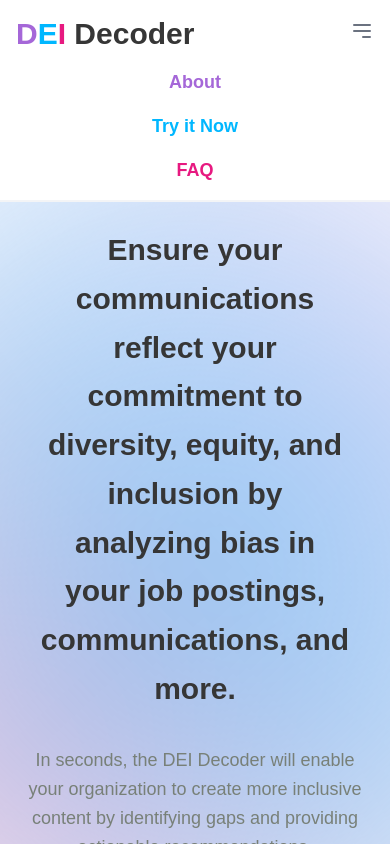
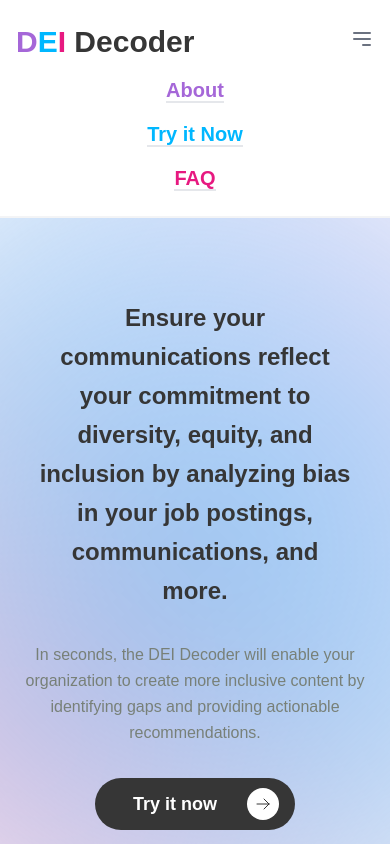
Before and after one commit to CivicTechFredericton/dei-decoder, a Next.js app: page / in a window 390 px wide. Both pictures are taken after a click on the button 362 px from the left and 30 px from the top of the page. Shown: the top 844 px of the page. Built offline with nearby package versions, Linux system fonts and the light colour scheme.

Commit message:
(app): Navbar spacing correction

```diff
--- a/src/app/components/Navbar.tsx
+++ b/src/app/components/Navbar.tsx
@@ -13,10 +13,10 @@
   };
 
   return (
-    <header className="w-full py-4 bg-white border-b-2 border-gray-100">
+    <header className="w-full py-6 bg-white border-b-2 border-gray-100">
       <nav className="flex justify-between items-center px-4 md:px-12">
         {/* Logo */}
-        <h1 className="text-3xl font-bold">
+        <h1 className="text-3xl font-bold md:pl-60">
           <Link href="/">
             <span className="text-about-color">D</span>
             <span className="text-try-color">E</span>
@@ -51,7 +51,7 @@
         </div>
 
         {/* Navigation Links for larger screens */}
-        <ul className="hidden md:flex space-x-12 text-xl font-extrabold">
+        <ul className="hidden md:flex md:pr-60 space-x-12 text-xl font-extrabold">
           <li>
             <Link href="/about" className="text-about-color">
               About
@@ -76,19 +76,19 @@
           isOpen ? "max-h-40 opacity-100" : "max-h-0 opacity-0"
         }`}
       >
-        <ul className="flex flex-col space-y-4 text-lg font-extrabold mt-4 text-center">
+        <ul className="flex flex-col space-y-4 text-xl font-extrabold mt-4 text-center">
           <li>
-            <Link href="/about" className="text-about-color" onClick={closeMenu}>
+            <Link href="/about" className="text-about-color border-b-2" onClick={closeMenu}>
               About
             </Link>
           </li>
           <li>
-            <Link href="/decoder" className="text-try-color" onClick={closeMenu}>
+            <Link href="/decoder" className="text-try-color border-b-2" onClick={closeMenu}>
               Try it Now
             </Link>
           </li>
           <li>
-            <Link href="/faq" className="text-faq-color" onClick={closeMenu}>
+            <Link href="/faq" className="text-faq-color border-b-2" onClick={closeMenu}>
               FAQ
             </Link>
           </li>
--- a/src/app/page.tsx
+++ b/src/app/page.tsx
@@ -6,18 +6,18 @@
   return (
     <>
       {/* Add overflow-hidden to prevent unwanted scroll */}
-      <div className="min-h-screen flex flex-col justify-center p-6 md:p-10 md:pt-60 bg-gradient-to-r bg-white overflow-hidden">
+      <div className="min-h-screen flex flex-col justify-center p-6 pt-20 md:p-10 md:pt-60 bg-gradient-to-r bg-white overflow-hidden">
         <main className="flex flex-col text-center items-center justify-center relative">
           {/* Ensure gradient doesn't cause overflow */}
           <div className="gradient z-0"></div>
 
-          <h2 className="mx-4 md:mx-8 mb-8 text-3xl md:text-4xl font-bold text-main-color max-w-3xl h-auto leading-relaxed md:leading-[54px] z-10">
+          <h2 className="mx-3 md:mx-8 mb-8 text-2xl md:text-4xl font-bold text-main-color max-w-3xl h-auto leading-relaxed md:leading-[54px] z-10">
             Ensure your communications reflect your commitment to diversity,
             equity, and inclusion by analyzing bias in your job postings,
             communications, and more.
           </h2>
 
-          <p className="text-lg md:text-xl text-sub-color max-w-3xl h-auto leading-relaxed z-10">
+          <p className="md:text-xl text-sub-color max-w-3xl h-auto leading-relaxed z-10">
             In seconds, the DEI Decoder will enable your organization to create
             more inclusive content by identifying gaps and providing actionable
             recommendations.
```
